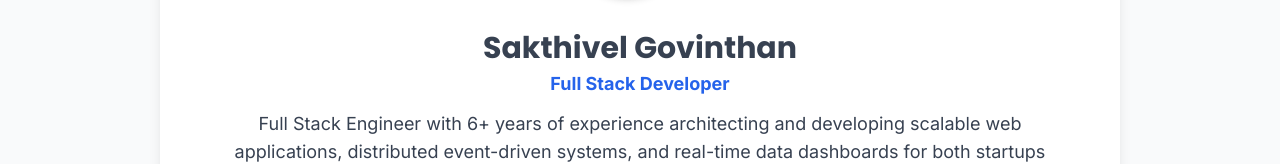
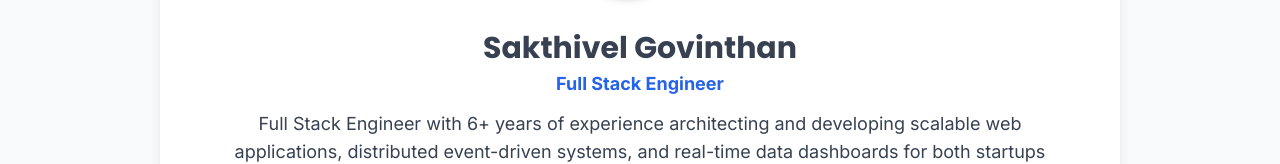
Before and after one commit to ec2-learn-instant/sakthiveltechit, a React (Create React App) app: page / in a window 1280 px wide. Shown: the part 242-406 px from the top of the page. Built offline with nearby package versions, Linux system fonts and the light colour scheme.

Commit message:
Added 2 more section

```diff
--- a/src/components/About.jsx
+++ b/src/components/About.jsx
@@ -34,7 +34,7 @@ export default function About() {
   Sakthivel Govinthan
 </h2>
 <p className="text-sm sm:text-base md:text-lg text-blue-600 dark:text-blue-400 font-semibold mt-1">
-  Full Stack Developer
+  Full Stack Engineer
 </p>
 
 
--- a/src/components/OpenSource.jsx
+++ b/src/components/OpenSource.jsx
@@ -14,7 +14,7 @@ const libraries = [
     name: "random-hex-color-generator",
     description: "Generate random hex colors instantly for UI and testing.",
     tags: ["JavaScript", "Utility"],
-    github: "https://github.com/trackpilots/random-hex-color-generator",
+    github: "https://github.com/Sakthivelgovindan/random-hex-color-generator",
     npm: "https://www.npmjs.com/package/random-hex-color-generator",
     installNpm: "npm install random-hex-color-generator",
     installYarn: "yarn add random-hex-color-generator",
```
